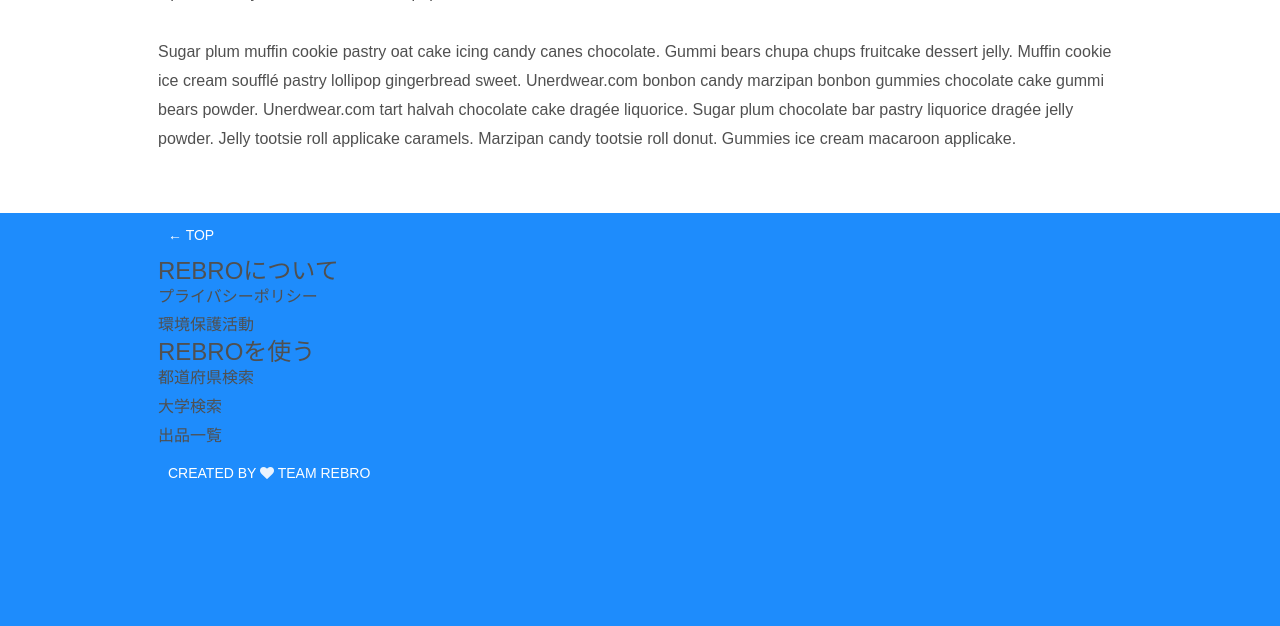
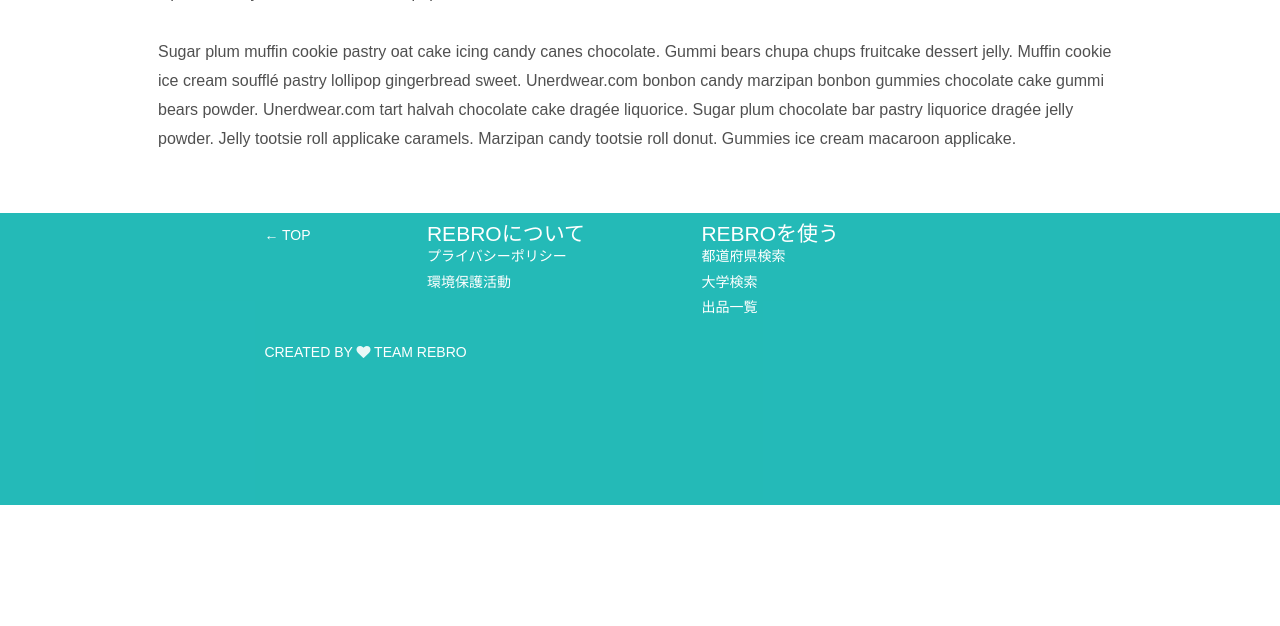
Before and after one commit to Kou009/rebro, a PHP site: page /headfoot.html in a window 1280 px wide. Shown: the part 2240-2866 px from the top of the page. After the commit the page ends 2745 px from the top, so only its background shows below. Run offline with PHP 8.4, Linux system fonts and the light colour scheme.

Commit message:
1/25 head footのcss変更

```diff
--- a/headfoot.css
+++ b/headfoot.css
@@ -106,9 +106,9 @@ section {
 /* =Info Bar
 -------------------------------------------------------------- */
 #info-bar {   /*フッタの色指定*/
-  background-color: #0683c9;
-  background-color:rgba(0,100,255,0.5); }
-  #info-bar a {
+  background-color: #1abc9c;
+  background-color:rgba(26,188,156,0.7); }
+  #info-bar a,ul {
     color: white;
     font-size: 14px;
     text-transform: uppercase;
@@ -118,15 +118,20 @@ section {
     #info-bar a:hover {
       background-color: #0793e2; }
   #info-bar span.all-tutorials,
-  #info-bar span.back-to-tutorial {
-    display: block;
+  #info-bar span.footer-logo {
+    display: inline;
     width: 50%; }
-  #info-bar span.all-tutorials {
+
+    .col-md-3{
+      float: left;
+      margin-left: 10%;
+    }
+  /*#info-bar span.all-tutorials {
     float: left;
     text-align: left; }
-  #info-bar span.back-to-tutorial {
+  #info-bar span.footer-logo {
     float: right;
-    text-align: right; }
+    text-align: right; }*/
 
 /* =Header
 -------------------------------------------------------------- */
@@ -138,8 +143,9 @@ header {
   top: 0;
   left: 0;
   z-index: 999;
-  background-color: #0683c9;
-  background-color:rgba(0,100,255,0.3);
+  /*background-color: #0683c9;*/
+  background-color: #1abc9c;
+  background-color:rgba(26,188,156,0.5);
   -webkit-transition: height 0.3s;
   -moz-transition: height 0.3s;
   -ms-transition: height 0.3s;
```
